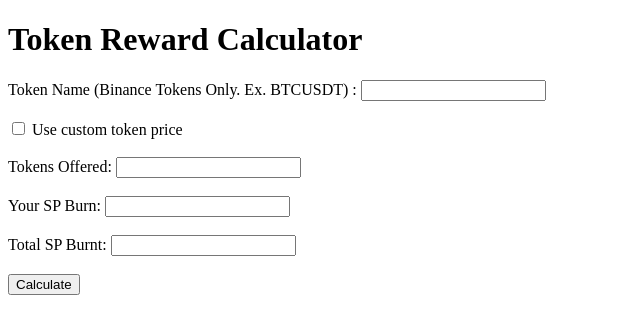
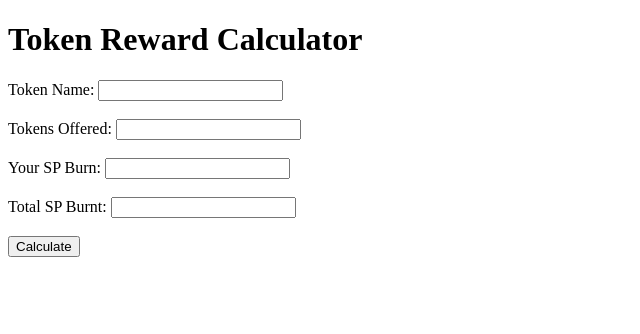
Before and after one commit to ozp3/Mocadrop-Calculator, a Flask app: page / in a window 1280 px wide. Shown: the top 334 px of the page, without its empty margins (0-640 px from the left). Run offline with Flask 3, Linux system fonts and the light colour scheme.

Commit message:
Update index.html

```diff
--- a/templates/index.html
+++ b/templates/index.html
@@ -8,83 +8,20 @@
   <body>
     <h1>Token Reward Calculator</h1>
     <form method="post">
-      <label for="token_name">Token Name (Binance Tokens Only. Ex. BTCUSDT) :</label>
-      <input
-        type="text"
-        id="token_name"
-        name="token_name"
-        {% if custom_price_checked %} disabled {% endif %}
-        required
-      /><br /><br />
-
-      <label>
-        <input
-          type="checkbox"
-          id="custom_price_checkbox"
-          name="custom_price_checkbox"
-          {% if custom_price_checked %} checked {% endif %}
-          onchange="toggleCustomPrice(this)"
-        />
-        Use custom token price
-      </label><br /><br />
-
-      <div id="custom_price_div" style="display: none;">
-        <label for="custom_price">Custom Token Price ($):</label>
-        <input
-          type="number"
-          step="0.0001"
-          id="custom_price"
-          name="custom_price"
-          {% if custom_price_checked %} required {% endif %}
-        /><br /><br />
-      </div>
+      <label for="token_name">Token Name:</label>
+      <input type="text" id="token_name" name="token_name" required /><br /><br />
 
       <label for="tokens_offered">Tokens Offered:</label>
-      <input
-        type="number"
-        id="tokens_offered"
-        name="tokens_offered"
-        required
-      /><br /><br />
+      <input type="number" id="tokens_offered" name="tokens_offered" required /><br /><br />
 
       <label for="your_sp_burn">Your SP Burn:</label>
-      <input
-        type="number"
-        id="your_sp_burn"
-        name="your_sp_burn"
-        required
-      /><br /><br />
+      <input type="number" id="your_sp_burn" name="your_sp_burn" required /><br /><br />
 
       <label for="total_sp_burnt">Total SP Burnt:</label>
-      <input
-        type="number"
-        id="total_sp_burnt"
-        name="total_sp_burnt"
-        required
-      /><br /><br />
+      <input type="number" id="total_sp_burnt" name="total_sp_burnt" required /><br /><br />
 
       <button type="submit">Calculate</button>
     </form>
-
-    <script>
-      function toggleCustomPrice(checkbox) {
-        const customPriceDiv = document.getElementById("custom_price_div");
-        const tokenNameInput = document.getElementById("token_name");
-
-        if (checkbox.checked) {
-          customPriceDiv.style.display = "block";
-          tokenNameInput.disabled = true;
-        } else {
-          customPriceDiv.style.display = "none";
-          tokenNameInput.disabled = false;
-        }
-      }
-
-      document.addEventListener("DOMContentLoaded", () => {
-        const checkbox = document.getElementById("custom_price_checkbox");
-        toggleCustomPrice(checkbox);
-      });
-    </script>
 
     {% if error %}
     <p style="color: red;">{{ error }}</p>
@@ -92,7 +29,7 @@
 
     {% if token_name %}
     <h2>Results</h2>
-    <p><strong>Token ID (If any):</strong> {{ token_name }}</p>
+    <p><strong>Token ID:</strong> {{ token_name }}</p>
     <p><strong>Token Price:</strong> {{ token_price }}</p>
     <p><strong>Tokens Offered:</strong> {{ tokens_offered }}</p>
     <p><strong>Your SP Burn:</strong> {{ your_sp_burn }}</p>
```
